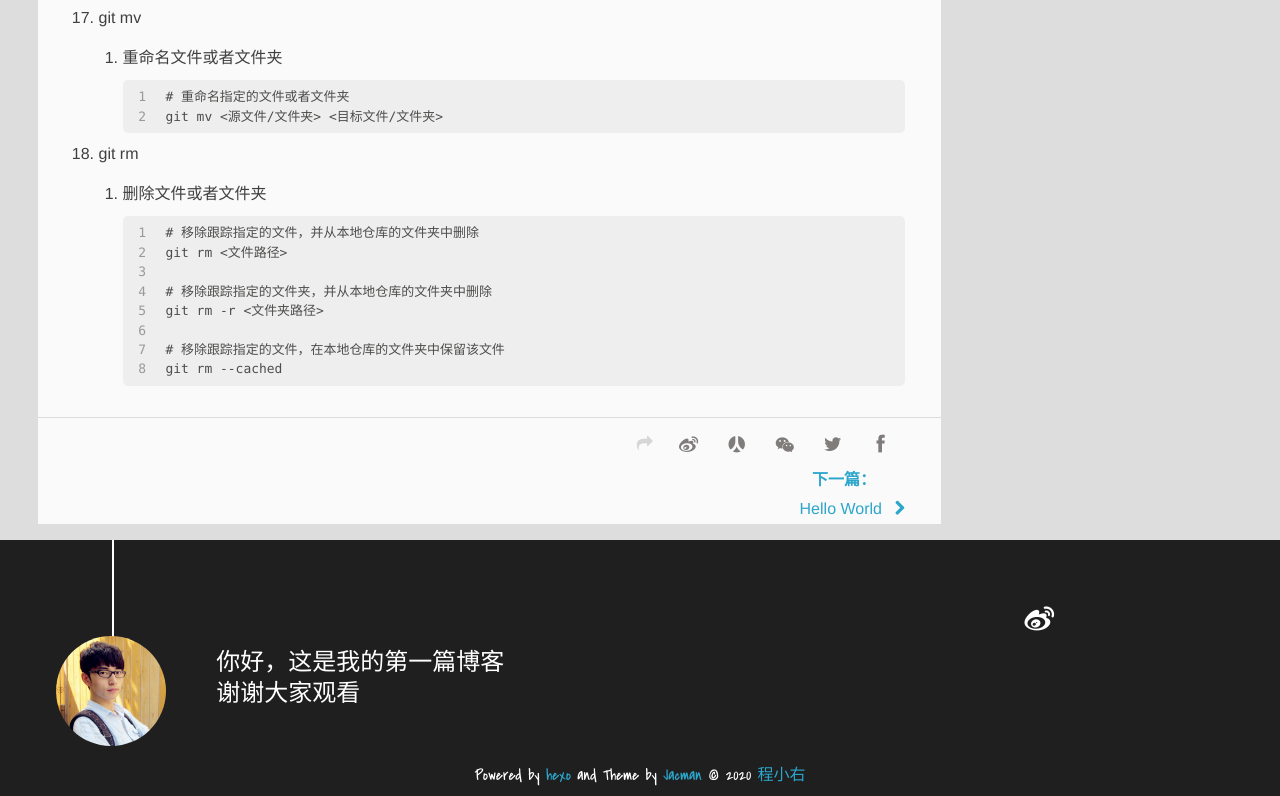
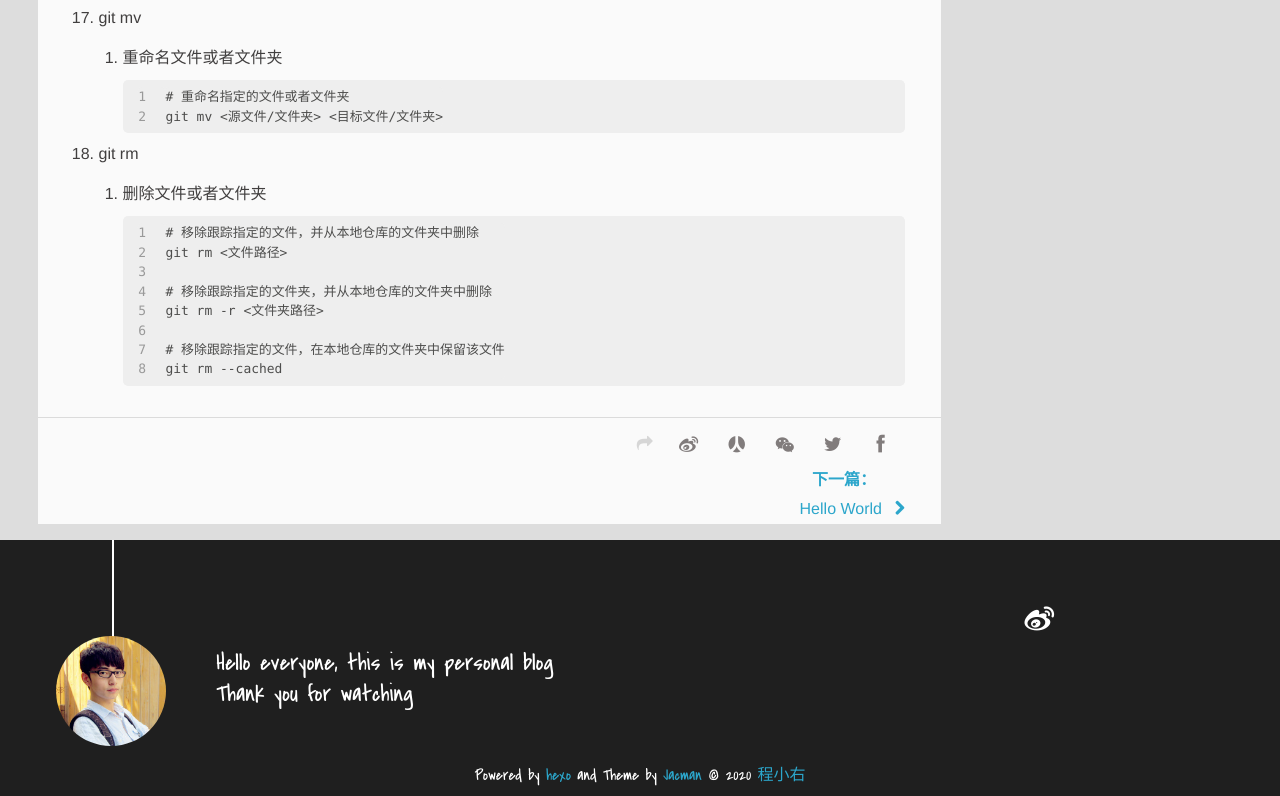
Before and after one commit to chengxiaoyou/chengxiaoyou.github.io, a plain HTML site: page 2020/06/04/git的使用/index.html in a window 1280 px wide. Shown: the part 8267-9063 px from the top of the page. Drawn offline with Linux system fonts and the light colour scheme; a script that the page names is missing.

Commit message:
Site updated: 2020-06-05 14:50:32

```diff
--- a/2020/06/04/git的使用/index.html
+++ b/2020/06/04/git的使用/index.html
@@ -331,8 +331,8 @@
 
 
 	<section class="info">
-		<p> 你好，这是我的第一篇博客 <br/>
-			谢谢大家观看</p>
+		<p> Hello everyone, this is my personal blog <br/>
+			Thank you for watching</p>
 	</section>
 
 	<div class="social-font" class="clearfix">
--- a/index.html
+++ b/index.html
@@ -181,8 +181,8 @@ git的初始化
 
 
 	<section class="info">
-		<p> 你好，这是我的第一篇博客 <br/>
-			谢谢大家观看</p>
+		<p> Hello everyone, this is my personal blog <br/>
+			Thank you for watching</p>
 	</section>
 
 	<div class="social-font" class="clearfix">
```
Also changed, not shown: 2020/06/04/hello-world/index.html (+2 -2 lines), archives/2020/06/index.html (+2 -2 lines), archives/2020/index.html (+2 -2 lines), archives/index.html (+2 -2 lines), img/logo.png, img/logoold.png (added).
